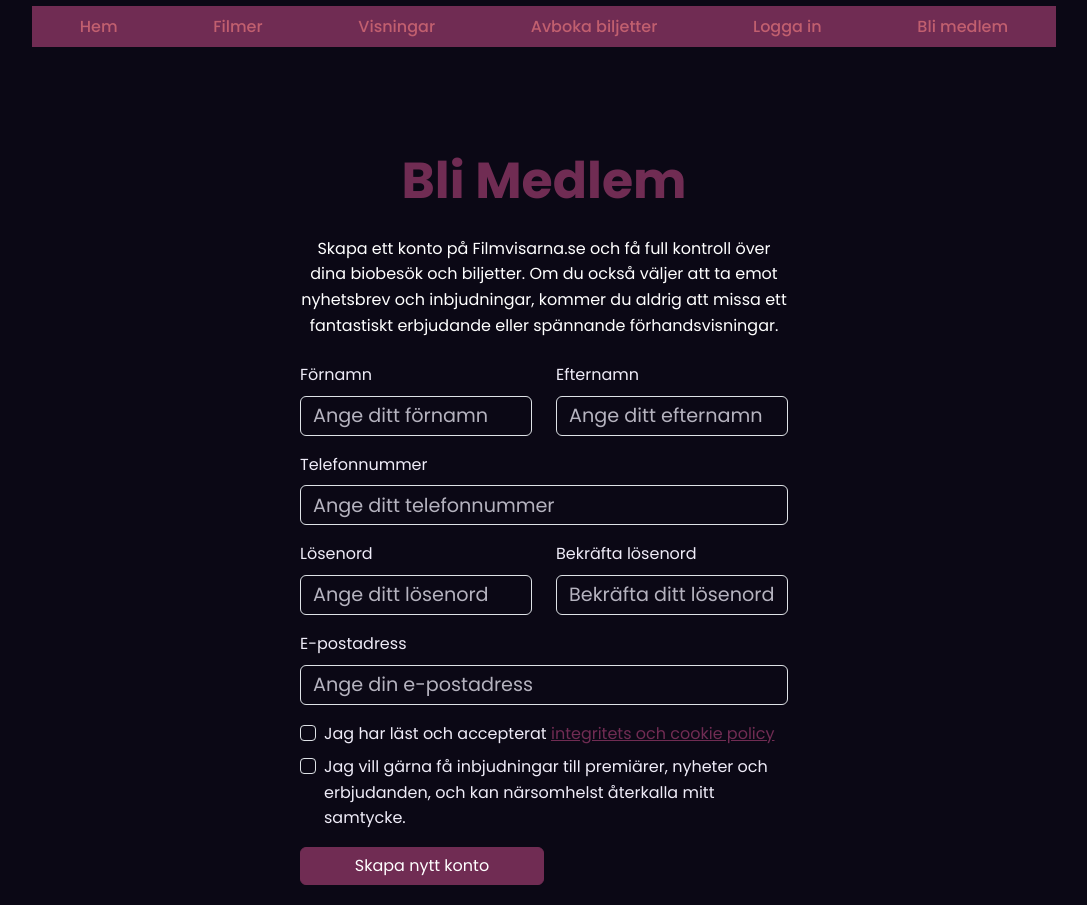
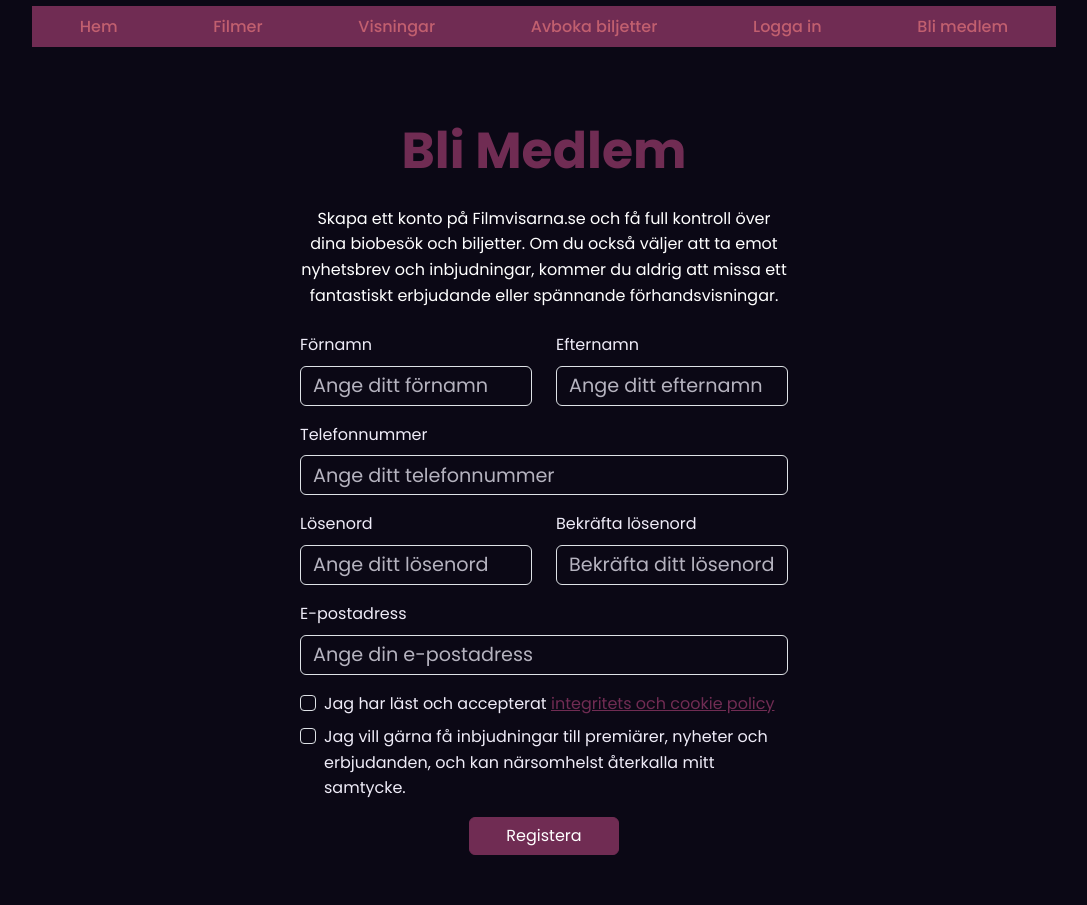
Before and after one commit to staraii/filmvisarna, a React (Vite) app: page /register in a window 1280 px wide. Shown: the part 160-1065 px from the top of the page, without its empty margins (96-1183 px from the left). Built offline with nearby package versions, Linux system fonts and the light colour scheme.

Commit message:
Update
Added hidden password input field
Added some adjudgment to register button

```diff
--- a/src/pages/Register/Register.css
+++ b/src/pages/Register/Register.css
@@ -4,7 +4,7 @@
   /* Change to center for vertical alignment */
   justify-content: center;
   min-height: 80vh;
-  margin-top: 80px;
+  margin-top: 20px;
   background-color: #0b0815;
 }
 
@@ -25,9 +25,13 @@ p {
   color: #ffffff;
 }
 
+.register-container {
+  margin-top: 50px;
+  margin-bottom: 50px;
+}
+
 button {
-  background-color: #702c53;
-  border-color: #702c53;
+  min-width: 150px;
 }
 
 button:hover {
--- a/src/pages/Register/Register.tsx
+++ b/src/pages/Register/Register.tsx
@@ -10,6 +10,7 @@ interface FormData {
   postalCode: string;
   email: string;
   password: string;
+  confirmPassword: string; // Added this to handle confirmPassword input
 }
 
 const Register = () => {
@@ -20,6 +21,7 @@ const Register = () => {
     postalCode: '',
     email: '',
     password: '',
+    confirmPassword: '', // Initialize with empty string
   });
 
   const handleChange = (e: ChangeEvent<HTMLInputElement>) => {
@@ -76,13 +78,13 @@ const Register = () => {
             </Row>
 
             {/* New Row for Phone Number and Postal Code */}
-            <Form.Group controlId="formEmail" className="mb-3">
+            <Form.Group controlId="formPhoneNumber" className="mb-3">
               <Form.Label>Telefonnummer</Form.Label>
               <Form.Control
-                type="email"
+                type="text"
                 placeholder="Ange ditt telefonnummer"
-                name="email"
-                value={formData.email}
+                name="phoneNumber"
+                value={formData.phoneNumber}
                 onChange={handleChange}
                 required
               />
@@ -110,6 +112,7 @@ const Register = () => {
                     type="password"
                     placeholder="Bekräfta ditt lösenord"
                     name="confirmPassword"
+                    value={formData.confirmPassword}  // Bind the value to the state
                     onChange={handleChange}
                     required
                   />
@@ -151,10 +154,12 @@ const Register = () => {
               />
             </Form.Group>
 
-            {/* Smaller Button Below Checkboxes */}
-            <Button variant="primary" type="submit" className="w-50 btn-medium">
-              Skapa nytt konto
-            </Button>
+            {/* Button Section */}
+            <div className="d-flex justify-content-center">
+              <Button variant="primary" type="submit" className="btn-md">
+                Registera
+              </Button>
+            </div>
           </Form>
         </Col>
       </Row>
```
